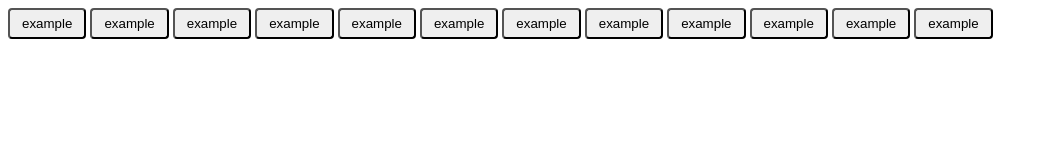
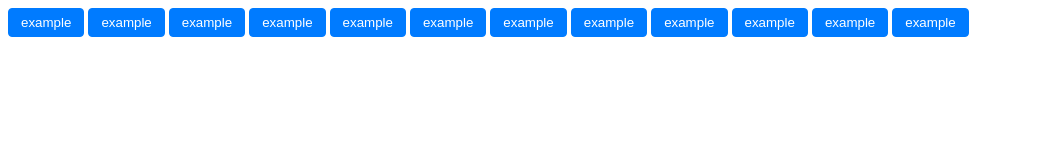
Before and after one commit to YntyCtrl/html-css-example, a plain HTML site: page index.html in a window 1280 px wide. Shown: the whole page, without its empty margins (0-1048 px from the left). Drawn offline with Linux system fonts and the light colour scheme.

Commit message:
set button color

```diff
--- a/styles.css
+++ b/styles.css
@@ -2,4 +2,7 @@
     display: inline-block;
     padding: 6px 12px;
     border-radius: 4px;
+    border: 1px solid hsl(211, 100%, 50%);
+    background-color: hsl(211, 100%, 50%);
+    color: white;
 }
```
